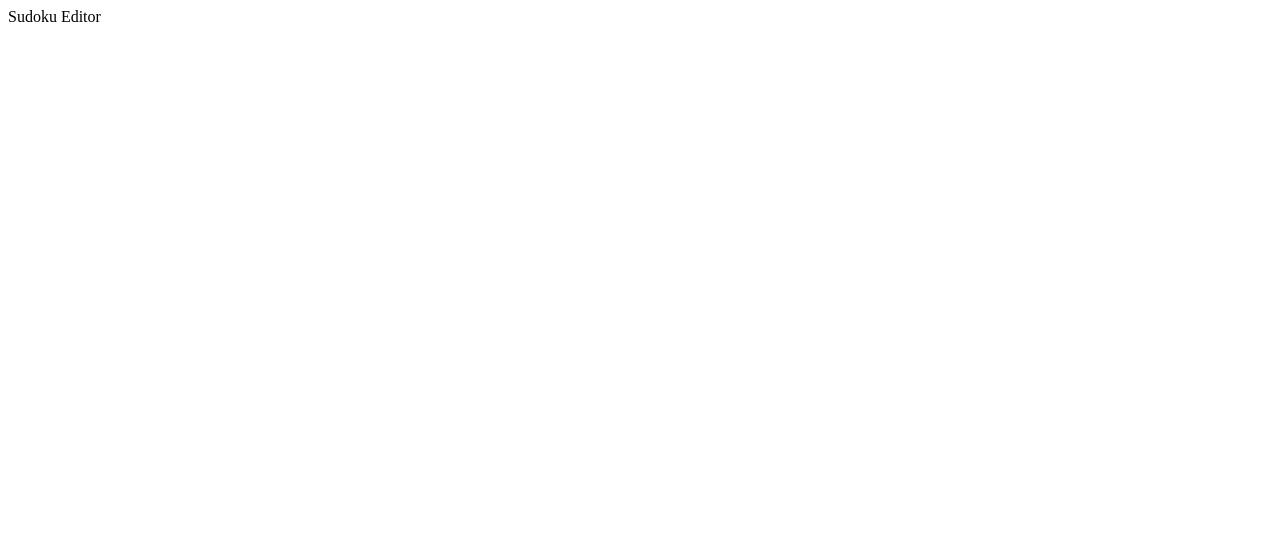
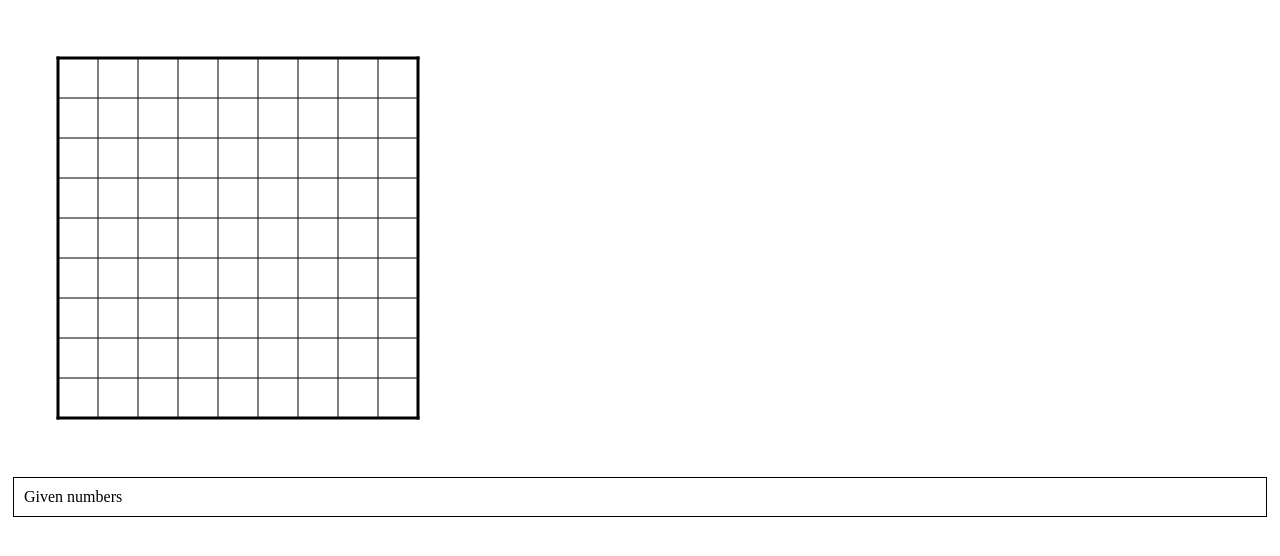
Before and after one commit to semiexp/sudoku-editor, a React (Vite) app: page / in a window 1280 px wide. Shown: the top 556 px of the page. Built offline with nearby package versions, Linux system fonts and the light colour scheme.

Commit message:
add initial rule implementation

```diff
--- a/src/App.tsx
+++ b/src/App.tsx
@@ -1,7 +1,13 @@
+import { useState } from "react";
+
+import { Editor, defaultProblem } from "./editor"
+
 function App() {
+  const [problem, setProblem] = useState(defaultProblem(9));
+
   return (
     <>
-      Sudoku Editor
+      <Editor problem={problem} onChangeProblem={setProblem} />
     </>
   )
 }
--- /dev/null
+++ b/src/editor.tsx
@@ -0,0 +1,172 @@
+import { useEffect, useRef, useState } from "react";
+
+import { EditorEvent } from "./rule";
+import { allRules } from "./rules/rules";
+
+export type Problem = {
+  size: number;
+  ruleData: Map<string, any>;
+};
+
+export type EditorProps = {
+  problem: Problem;
+  onChangeProblem: (problem: Problem) => void;
+};
+
+export const defaultProblem = (size: number): Problem => {
+  const ruleData = new Map<string, any>();
+  for (const rule of allRules) {
+    ruleData.set(rule.name, rule.initialData(size));
+  }
+  return {
+    size: size,
+    ruleData: ruleData,
+  };
+}
+
+export const Editor = (props: EditorProps) => {
+  const problem = props.problem;
+  const size = problem.size;
+
+  const [ruleState, setRuleState] = useState<{selectedRuleIndex: number, ruleState: any}>({
+    selectedRuleIndex: -1,
+    ruleState: null,
+  });
+
+  const cellSize = 40;  // TODO: make this dynamic
+  const margin = cellSize + 10;
+  const svgSize = margin * 2 + cellSize * props.problem.size;
+
+  const defaultBorders = [];
+  for (let i = 0; i <= size; ++i) {
+    // horizontal lines
+    let width = (i === 0 || i === size) ? 3 : 1;
+    defaultBorders.push(
+      <line
+        key={`h-${i}`}
+        x1={margin - width * 0.5}
+        y1={margin + i * cellSize}
+        x2={margin + size * cellSize + width * 0.5}
+        y2={margin + i * cellSize}
+        stroke="black"
+        strokeWidth={width}
+      />
+    );
+  }
+  for (let i = 0; i <= size; ++i) {
+    // vertical lines
+    let width = (i === 0 || i === size) ? 3 : 1;
+    defaultBorders.push(
+      <line
+        key={`v-${i}`}
+        x1={margin + i * cellSize}
+        y1={margin - width * 0.5}
+        x2={margin + i * cellSize}
+        y2={margin + size * cellSize + width * 0.5}
+        stroke="black"
+        strokeWidth={width}
+      />
+    );
+  }
+
+  const svgBackgroundItems = [];
+  const svgForegroundItems = [];
+  const renderOptions = {
+    cellSize: cellSize,
+    margin: margin,
+  };
+
+  for (let i = 0; i < allRules.length; ++i) {
+    const rule = allRules[i];
+    const state = i === ruleState.selectedRuleIndex ? ruleState.ruleState : null;
+    const data = problem.ruleData.get(rule.name);
+
+    const renderResult = rule.render(state, data, renderOptions);
+    if (renderResult.background) {
+      svgBackgroundItems.push(renderResult.background);
+    }
+    if (renderResult.foreground) {
+      svgForegroundItems.push(renderResult.foreground);
+    }
+  }
+
+  const dispatchEventRef = useRef<(event: EditorEvent) => void | null>(null);
+
+  useEffect(() => {
+    dispatchEventRef.current = (event: EditorEvent) => {
+      if (ruleState.selectedRuleIndex >= 0) {
+        const rule = allRules[ruleState.selectedRuleIndex];
+        const result = rule.reducer(ruleState.ruleState, problem.ruleData.get(rule.name), event);
+        if (result.state) {
+          setRuleState({ ...ruleState, ruleState: result.state });
+        }
+        if (result.data) {
+          // problem.ruleData.set(rule.name, result.data);
+          const newRuleData = new Map(problem.ruleData);
+          newRuleData.set(rule.name, result.data);
+          props.onChangeProblem({
+            ...problem,
+            ruleData: newRuleData,
+          });
+        }
+      }
+    };
+  }, [props, ruleState]);
+
+  const svgMouseDown = (e: React.MouseEvent<SVGSVGElement, MouseEvent>) => {
+    const rect = e.currentTarget.getBoundingClientRect();
+    const x = Math.floor((e.clientX - rect.left - margin) / cellSize);
+    const y = Math.floor((e.clientY - rect.top - margin) / cellSize);
+
+    if (dispatchEventRef.current) {
+      const event: EditorEvent = { type: "cellMouseDown", x: x, y: y };
+      dispatchEventRef.current(event);
+    }
+  };
+
+  const onKeyDown = (e: KeyboardEvent) => {
+    if (dispatchEventRef.current) {
+      const event: EditorEvent = { type: "keyDown", key: e.key };
+      dispatchEventRef.current(event);
+    }
+  };
+
+  useEffect(() => {
+    window.addEventListener("keydown", onKeyDown);
+    return () => {
+      window.removeEventListener("keydown", onKeyDown);
+    };
+  }, []);
+
+  return <div>
+    <div>
+      <svg width={svgSize} height={svgSize} onMouseDown={svgMouseDown}>
+        {svgBackgroundItems}
+        {defaultBorders}
+        {svgForegroundItems}
+      </svg>
+    </div>
+    <div>
+      {allRules.map((rule, index) => {
+        const bgColor = ruleState.selectedRuleIndex === index ? "lightblue" : "white";
+        return <div
+          key={`rule-${index}`}
+          onClick={() => {
+            if (ruleState.selectedRuleIndex !== index) {
+              setRuleState({ selectedRuleIndex: index, ruleState: rule.initialState });
+            }
+          }}
+          style={{
+            backgroundColor: bgColor,
+            padding: "10px",
+            margin: "5px",
+            border: "1px solid black",
+            cursor: "pointer",
+          }}
+        >
+          {rule.description}
+        </div>
+      })}
+    </div>
+  </div>
+};
--- /dev/null
+++ b/src/rule.tsx
@@ -0,0 +1,25 @@
+import { ReactElement } from "react";
+
+export type EditorEvent =
+  | { type: "cellMouseDown"; y: number; x: number }
+  | { type: "keyDown"; key: string };
+
+export type RenderOptions = {
+  cellSize: number;
+  margin: number;
+};
+
+export interface Rule<State, Data> {
+  name: string;
+  description: string;
+  initialState: State;
+  initialData: (size: number) => Data;
+  reducer: (state: State, data: Data, event: EditorEvent) => {
+    state?: State;
+    data?: Data;
+  };
+  render: (state: State | null, data: Data, options: RenderOptions) => {
+    background?: ReactElement;
+    foreground?: ReactElement;
+  };
+};
--- /dev/null
+++ b/src/rules/givenNumbers.tsx
@@ -0,0 +1,138 @@
+import { ReactElement } from "react";
+import { EditorEvent, Rule } from "../rule";
+
+type GivenNumbersState = {
+  selectedCell: { y: number; x: number } | null;
+};
+
+type GivenNumbersData = {
+  numbers: (number | null)[][];
+};
+
+export const givenNumbersRule: Rule<GivenNumbersState, GivenNumbersData> = {
+  name: "givenNumbers",
+  description: "Given numbers",
+  initialState: { selectedCell: null },
+  initialData: (size: number) => {
+    const numbers = [];
+    for (let i = 0; i < size; i++) {
+      numbers.push(new Array(size).fill(null));
+    }
+    return { numbers };
+  },
+  reducer: (state, data, event) => {
+    if (state === undefined) {
+      return {};
+    }
+
+    if (event.type === "cellMouseDown") {
+      const y = event.y;
+      const x = event.x;
+      if (0 <= y && y < data.numbers.length && 0 <= x && x < data.numbers[y].length) {
+        const newState = { ...state, selectedCell: { y, x } };
+        return { state: newState };
+      }
+    } else if (event.type === "keyDown") {
+      if (state.selectedCell === null) {
+        return {};
+      }
+      const { selectedCell } = state;
+      const { y, x } = selectedCell;
+
+      const key = event.key;
+
+      if (key === "ArrowUp" || key === "w") {
+        if (y > 0) {
+          const newState = { ...state, selectedCell: { y: y - 1, x } };
+          return { state: newState };
+        }
+      } else if (key === "ArrowDown" || key === "s") {
+        if (y < data.numbers.length - 1) {
+          const newState = { ...state, selectedCell: { y: y + 1, x } };
+          return { state: newState };
+        }
+      } else if (key === "ArrowLeft" || key === "a") {
+        if (x > 0) {
+          const newState = { ...state, selectedCell: { y, x: x - 1 } };
+          return { state: newState };
+        }
+      } else if (key === "ArrowRight" || key === "d") {
+        if (x < data.numbers[y].length - 1) {
+          const newState = { ...state, selectedCell: { y, x: x + 1 } };
+          return { state: newState };
+        }
+      } else if (key === "Backspace" || key === "Delete" || key === " ") {
+        const newNumbers = data.numbers.map((row) => row.slice());
+        newNumbers[y][x] = null;
+        const newData = { numbers: newNumbers };
+        return { data: newData };
+      }
+      // if key is a number
+      const number = parseInt(key);
+      if (!isNaN(number) && number >= 1 && number <= 9) {
+        const newNumbers = data.numbers.map((row) => row.slice());
+        newNumbers[y][x] = number;
+        const newData = { numbers: newNumbers };
+        return { data: newData };
+      }
+    }
+    return {};
+  },
+  render: (state, data, options) => {
+    let background: ReactElement | undefined = undefined;
+
+    if (state && state.selectedCell) {
+      const { x, y } = state.selectedCell;
+      const cellSize = options.cellSize;
+      const margin = options.margin;
+      const rectX = x * cellSize + margin;
+      const rectY = y * cellSize + margin;
+
+      background = (
+        <rect
+          x={rectX}
+          y={rectY}
+          width={cellSize}
+          height={cellSize}
+          fill="rgb(255, 216, 216)"
+        />
+      );
+    }
+
+    let foregroundItems = [];
+    for (let y = 0; y < data.numbers.length; y++) {
+      for (let x = 0; x < data.numbers[y].length; x++) {
+        const number = data.numbers[y][x];
+        if (number !== null) {
+          const cellSize = options.cellSize;
+          const margin = options.margin;
+          const rectX = x * cellSize + margin;
+          const rectY = y * cellSize + margin;
+
+          foregroundItems.push(
+            <text
+              key={`${y}-${x}`}
+              x={rectX + cellSize / 2}
+              y={rectY + cellSize / 2}
+              textAnchor="middle"
+              dominantBaseline="central"
+              fontSize={cellSize * 0.7}
+              style={{userSelect: "none"}}
+            >
+              {number}
+            </text>
+          );
+        }
+      }
+    }
+
+    return {
+      background,
+      foreground: (
+        <g>
+          {foregroundItems}
+        </g>
+      ),
+    };
+  },
+};
--- /dev/null
+++ b/src/rules/rules.tsx
@@ -0,0 +1,7 @@
+import { Rule } from "../rule";
+
+import { givenNumbersRule } from "./givenNumbers";
+
+export const allRules: Rule<any, any>[] = [
+  givenNumbersRule,
+];
```
